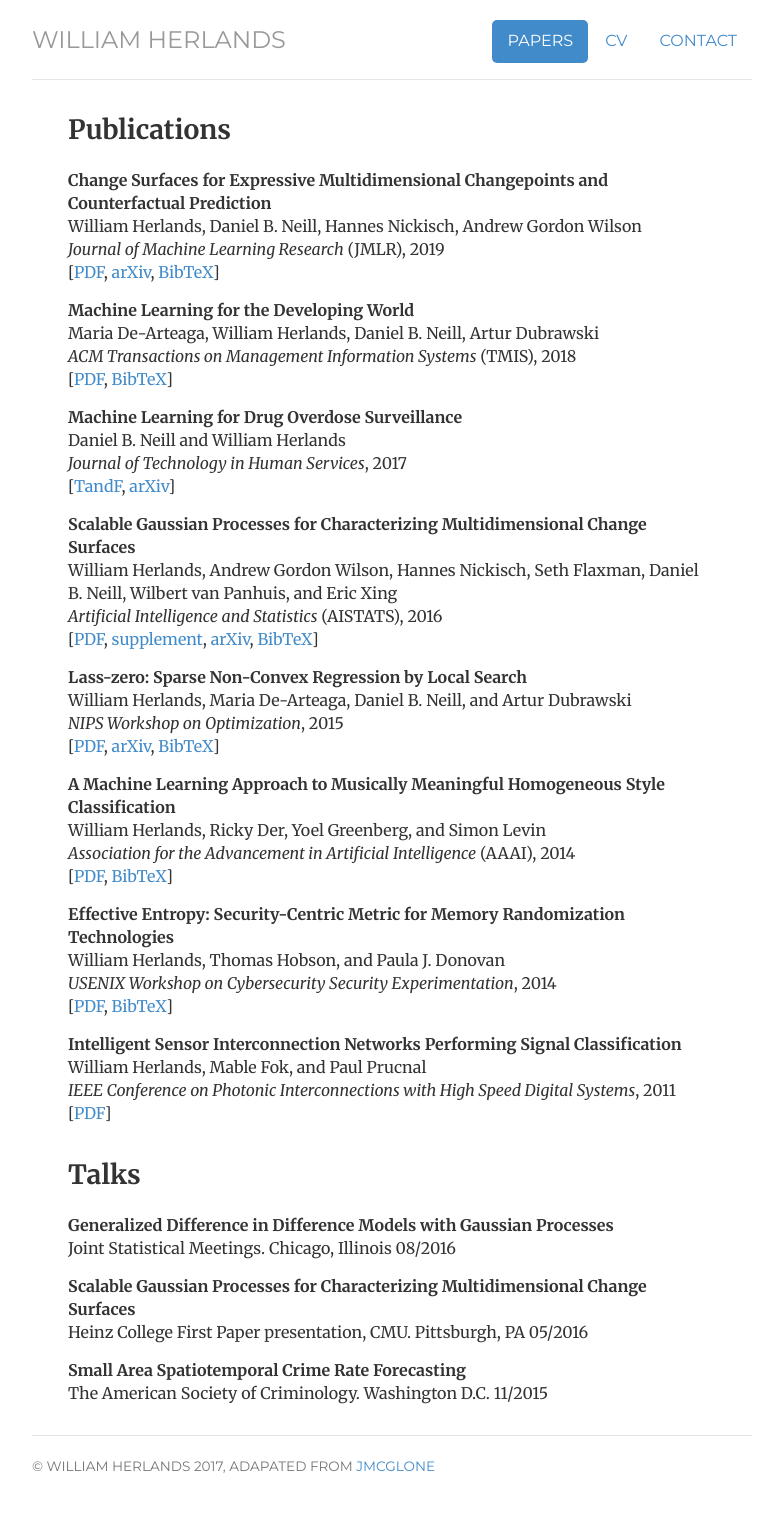
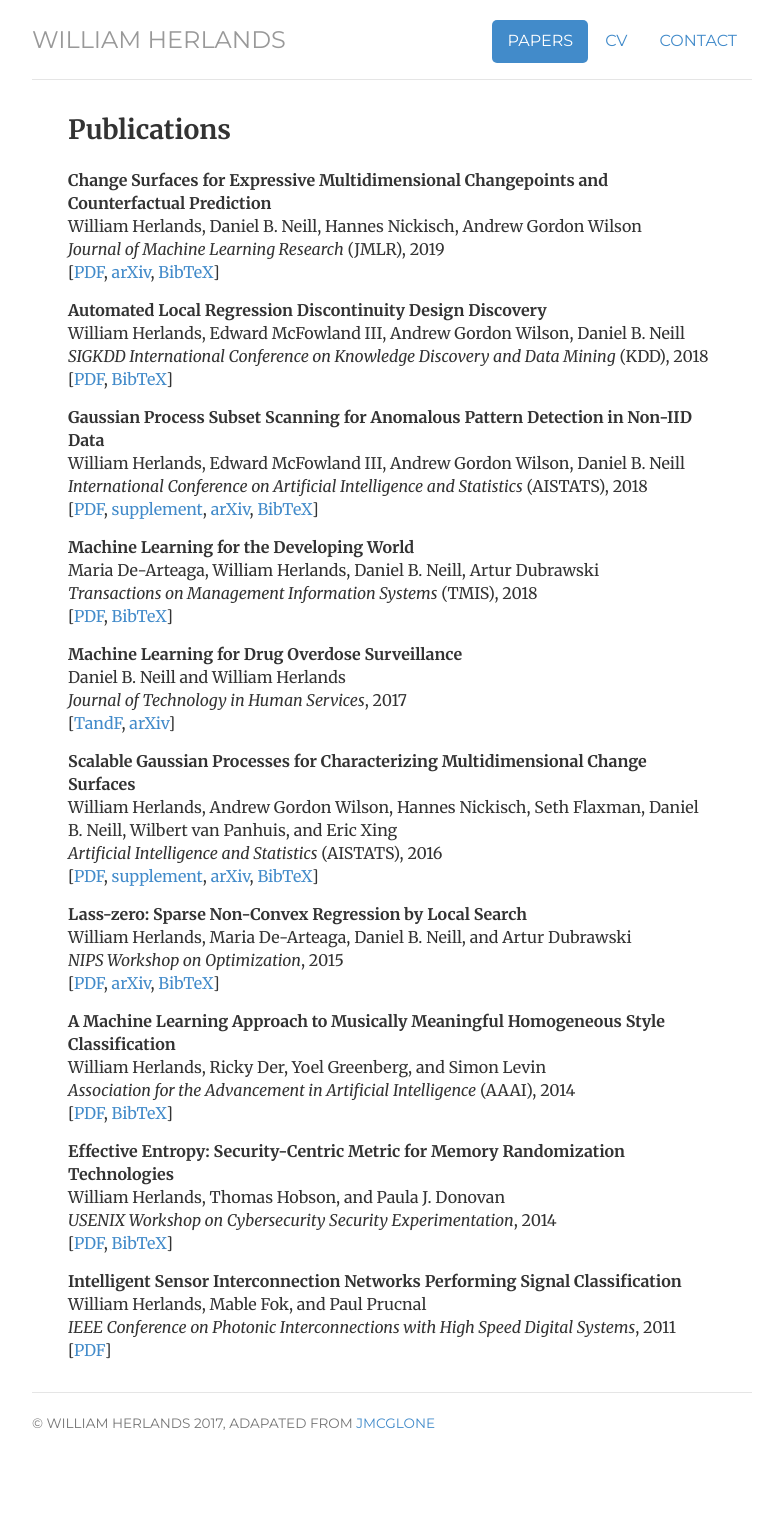
Before and after one commit to herlands/herlands.github.io, a Jekyll site: the page built from papers/index.html, in a window 1280 px wide. Shown: the whole page, without its empty margins (248-1031 px from the left). Built offline with Jekyll 4.4.1, drawn with Linux system fonts in a browser that asks for light colours; after the commit the page ends 1485 px from its top, so only the background shows below that.

Commit message:
Added remaining papers
GPSS and LoRD3

```diff
--- a/papers/index.html
+++ b/papers/index.html
@@ -20,10 +20,23 @@ description: Papers by William Herlands
                     <a href="https://arxiv.org/pdf/1810.11861.pdf">arXiv</a>,
 		    <a href="http://jmlr.org/papers/v20/17-352.bib">BibTeX</a>]
 
+		<div class="paper-title">Automated Local Regression Discontinuity Design Discovery</div>
+                    William Herlands, Edward McFowland III, Andrew Gordon Wilson, Daniel B. Neill
+                    <br><em>SIGKDD International Conference on Knowledge Discovery and Data Mining</em> (KDD), 2018
+                    <br>[<a href="https://dl.acm.org/doi/pdf/10.1145/3219819.3219982">PDF</a>,
+		    <a href="/files/LoRD3.bib">BibTeX</a>]
+
+		<div class="paper-title">Gaussian Process Subset Scanning for Anomalous Pattern Detection in Non-IID Data</div>
+                    William Herlands, Edward McFowland III, Andrew Gordon Wilson, Daniel B. Neill
+                    <br><em>International Conference on Artificial Intelligence and Statistics</em> (AISTATS), 2018
+                    <br>[<a href="http://proceedings.mlr.press/v84/herlands18a/herlands18a.pdf">PDF</a>,
+		    <a href="http://proceedings.mlr.press/v84/herlands18a/herlands18a-supp.pdf">supplement</a>,
+                    <a href="https://arxiv.org/pdf/1804.01466.pdf">arXiv</a>,
+		    <a href="/files/GPSS.bib">BibTeX</a>]
 
 		<div class="paper-title">Machine Learning for the Developing World</div>
                     Maria De-Arteaga, William Herlands, Daniel B. Neill, Artur Dubrawski
-                    <br><em>ACM Transactions on Management Information Systems</em> (TMIS), 2018
+                    <br><em>Transactions on Management Information Systems</em> (TMIS), 2018
                     <br>[<a href="https://dl.acm.org/doi/pdf/10.1145/3210548">PDF</a>,
 		    <a href="/files/MLDW.bib">BibTeX</a>]
 
@@ -32,7 +45,6 @@ description: Papers by William Herlands
                     <br><em>Journal of Technology in Human Services</em>, 2017
                     <br>[<a href="https://www.tandfonline.com/doi/abs/10.1080/15228835.2017.1416511">TandF</a>,
 	                 <a href="https://arxiv.org/abs/1710.02458">arXiv</a>]
-
 
 
 					<div class="paper-title">Scalable Gaussian Processes for Characterizing Multidimensional Change Surfaces</div>
@@ -71,14 +83,4 @@ description: Papers by William Herlands
                     <br><em>IEEE Conference on Photonic Interconnections with High Speed Digital Systems</em>, 2011
                     <br>[<a href="/files/intelligent_sensor_interconnection.pdf">PDF</a>]
 
-
-					<h2>Talks</h2>
-					<div class="paper-title">Generalized Difference in Difference Models with Gaussian Processes</div>
-                    Joint Statistical Meetings. Chicago, Illinois 08/2016
-
-                    <div class="paper-title">Scalable Gaussian Processes for Characterizing Multidimensional Change Surfaces</div>
-                    Heinz College First Paper presentation, CMU. Pittsburgh, PA 05/2016
-
-                    <div class="paper-title">Small Area Spatiotemporal Crime Rate Forecasting</div>
-                    The American Society of Criminology. Washington D.C. 11/2015
 </div>
```
